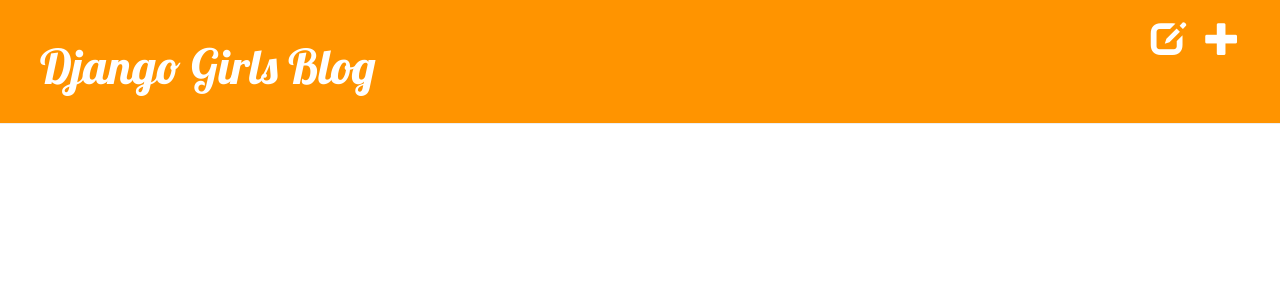
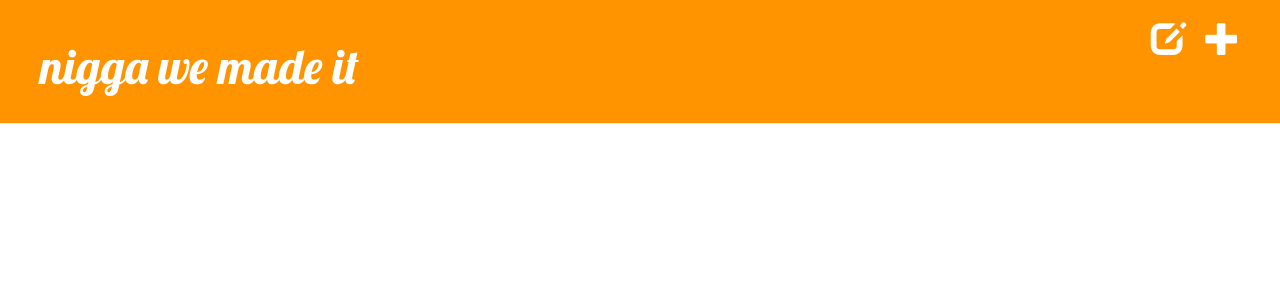
Before and after one commit to jarebear1991/my-first-blog, a Django app: a page that uses blog/templates/blog/base.html in a window 1280 px wide. Shown: the top 300 px of the page. Run offline with Django 3.2, Linux system fonts and the light colour scheme; data that the repository does not hold is empty; some libraries are stand-ins or nearby versions.

Commit message:
changhed the title

```diff
--- a/blog/templates/blog/base.html
+++ b/blog/templates/blog/base.html
@@ -1,7 +1,7 @@
 {% load staticfiles %}
 <html>
     <head>
-        <title>Django Girls blog</title>
+        <title>xfiles shit</title>
         <link rel="stylesheet" href="//maxcdn.bootstrapcdn.com/bootstrap/3.2.0/css/bootstrap.min.css">
         <link rel="stylesheet" href="//maxcdn.bootstrapcdn.com/bootstrap/3.2.0/css/bootstrap-theme.min.css">
         <link href='//fonts.googleapis.com/css?family=Lobster&subset=latin,latin-ext' rel='stylesheet' type='text/css'>
@@ -11,7 +11,7 @@
         <div class="page-header">
             <a href="{% url "post_new" %}" class="top-menu"><span class="glyphicon glyphicon-plus"></span></a>
             <a href="{% url 'post_draft_list' %}" class="top-menu"><span class="glyphicon glyphicon-edit"></span></a>
-            <h1><a href="/">Django Girls Blog</a></h1>
+            <h1><a href="/">nigga we made it</a></h1>
         </div>
         <div class="content container">
             <div class="row">
```
